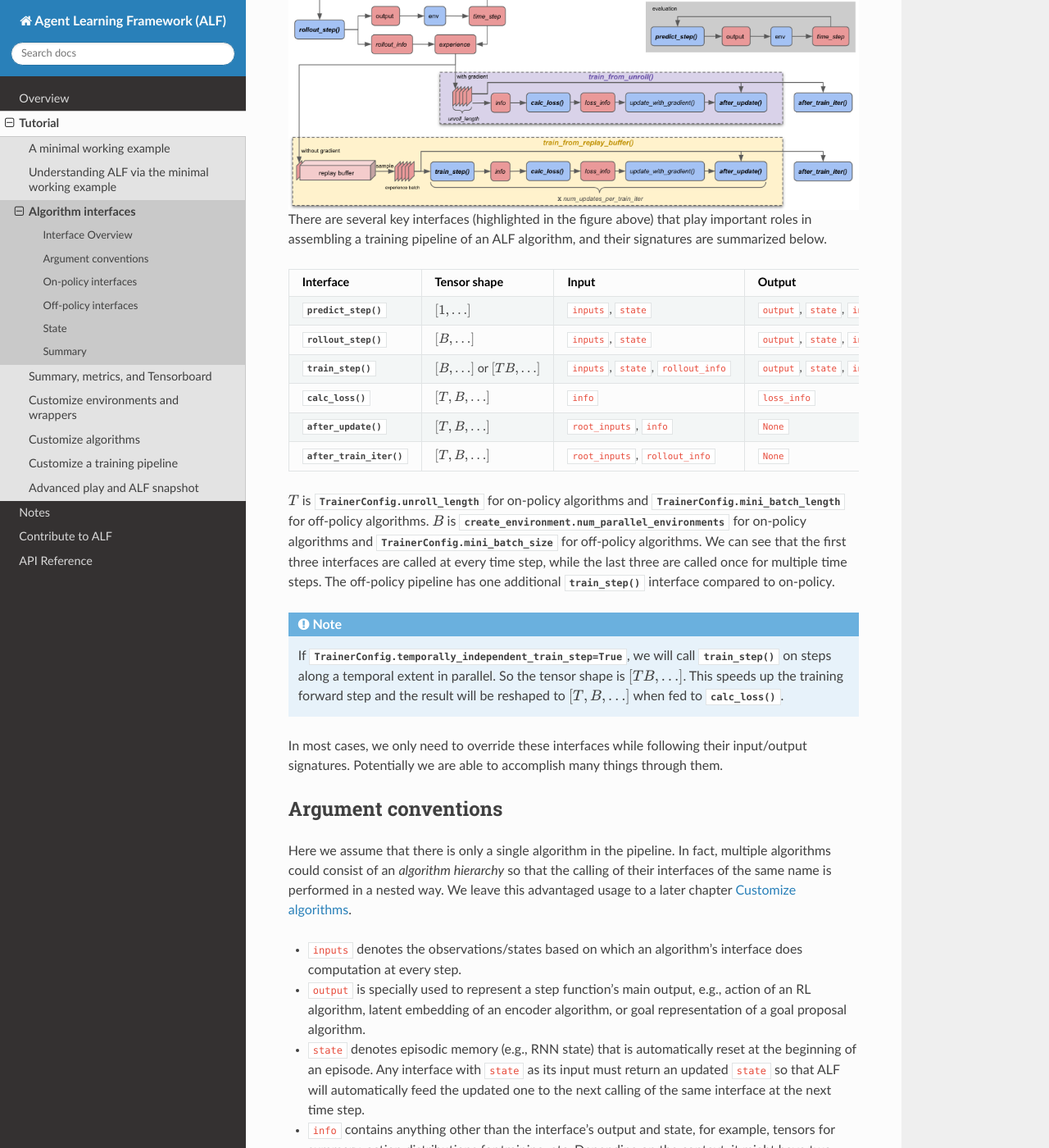
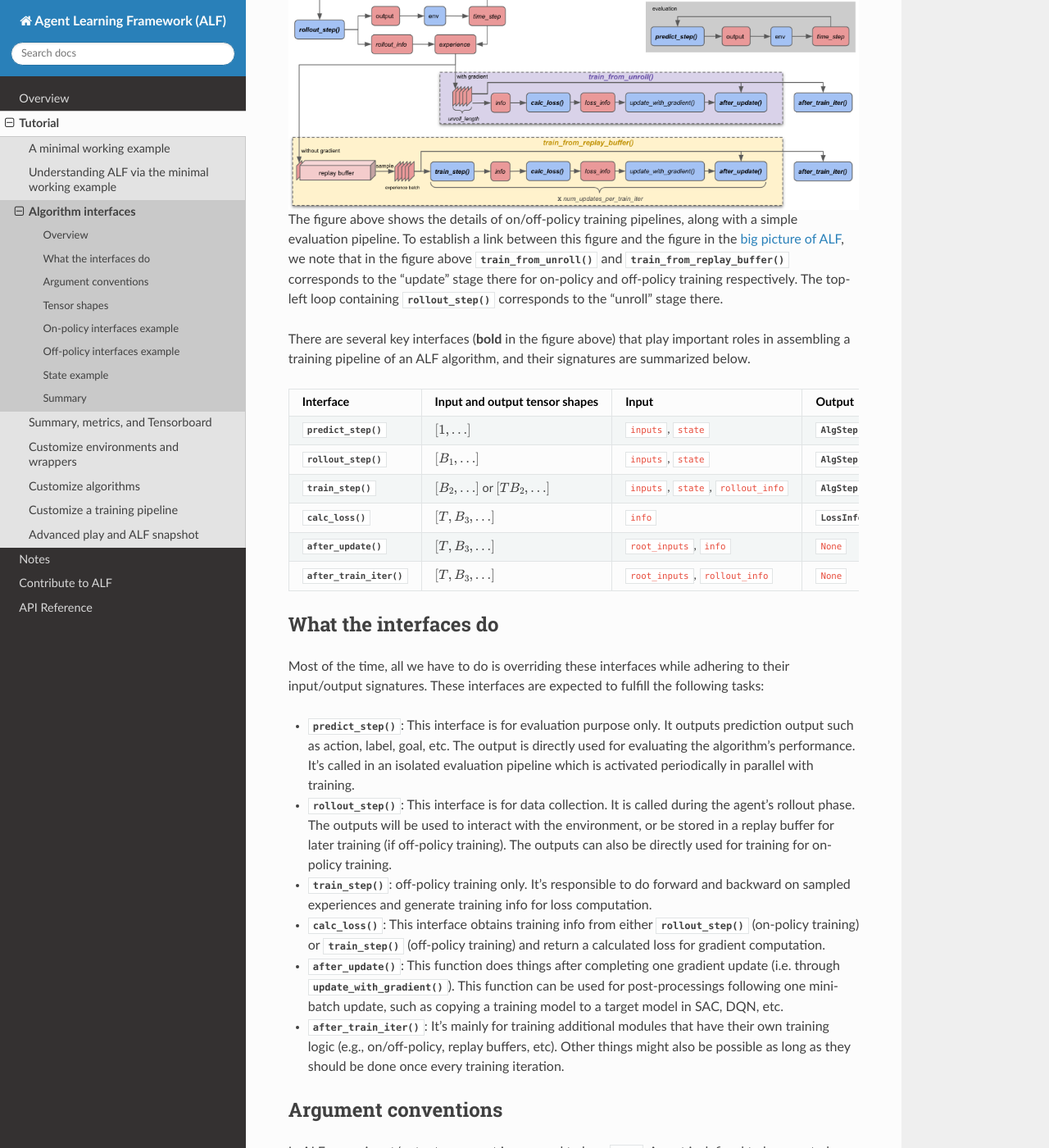
Before and after one commit to HorizonRobotics/alf, a Sphinx documentation site: the page built from docs/tutorial/algorithm_interfaces.rst, in a window 1280 px wide and 1400 px high, scrolled down 365 px. Shown: the whole window at 82% size. Built offline with Sphinx 7.4.7 and the Read the Docs theme 2.0.0, drawn with Linux system fonts in a browser that asks for light colours; pages that are not in the unit, such as notebooks, are missing from menus; some of the changed text lies outside the part shown.

Commit message:
address comments

```diff
--- a/docs/tutorial.rst
+++ b/docs/tutorial.rst
@@ -35,9 +35,9 @@
    of critical details and tricks that help an algorithm's training.* For example,
 
    * Careful handling of environment step types and their discounts,
-   * Temporally independent training of a rollout trajectory if no episodic memory
+   * Temporally independent training of a rollout trajectory if no working memory
      is used,
-   * A convenient episodic memory infrastructure for easily implementing
+   * A convenient working memory infrastructure for easily implementing
      models that are stateful,
    * Automatically applying various input data transformers during rollout
      and training,
--- a/docs/tutorial/algorithm_interfaces.rst
+++ b/docs/tutorial/algorithm_interfaces.rst
@@ -8,105 +8,209 @@
 for an illustration purpose. Then we introduce a simple off-policy training
 example and again explore its algorithm interfaces.
 
-Interface Overview
-------------------
+Overview
+--------
 
 .. image:: images/algorithm_interfaces.png
     :width: 800
     :align: center
     :alt: interaction between algorithm interfaces
 
+The figure above shows the details of on/off-policy training pipelines, along with
+a simple evaluation pipeline. To establish a link between this figure and
+the figure in the :ref:`big picture of ALF <chap2_big_picture>`, we note that in
+the figure above :meth:`~.AlgorithmInterface.train_from_unroll` and
+:meth:`~.AlgorithmInterface.train_from_replay_buffer` corresponds to the "update"
+stage there for on-policy and off-policy training respectively. The top-left
+loop containing :meth:`~.AlgorithmInterface.rollout_step` corresponds to the "unroll"
+stage there.
 
-There are several key interfaces (highlighted in the figure above) that play
+There are several key interfaces (**bold** in the figure above) that play
 important roles in assembling a training pipeline of an ALF algorithm, and their
 signatures are summarized below.
 
-======================================================  ===========================================  =======================================  =============================== ===============
-Interface                                               Tensor shape                                 Input                                    Output                          Which pipeline?
-======================================================  ===========================================  =======================================  =============================== ===============
-:meth:`~.AlgorithmInterface.predict_step`               :math:`[1,\ldots]`                           ``inputs``, ``state``                    ``output``, ``state``, ``info`` On/Off-policy
-:meth:`~.AlgorithmInterface.rollout_step`               :math:`[B,\ldots]`                           ``inputs``, ``state``                    ``output``, ``state``, ``info`` On/Off-policy
-:meth:`~.AlgorithmInterface.train_step`                 :math:`[B,\ldots]` or :math:`[TB,\ldots]`    ``inputs``, ``state``, ``rollout_info``  ``output``, ``state``, ``info`` Off-policy
-:meth:`~.AlgorithmInterface.calc_loss`                  :math:`[T,B,\ldots]`                         ``info``                                 ``loss_info``                   On/Off-policy
-:meth:`~.AlgorithmInterface.after_update`               :math:`[T,B,\ldots]`                         ``root_inputs``, ``info``                ``None``                        On/Off-policy
-:meth:`~.AlgorithmInterface.after_train_iter`           :math:`[T,B,\ldots]`                         ``root_inputs``, ``rollout_info``        ``None``                        On/Off-policy
-======================================================  ===========================================  =======================================  =============================== ===============
+======================================================  =============================================  =======================================  =============================== ===============
+Interface                                               Input and output tensor shapes                 Input                                    Output                          Which pipeline?
+======================================================  =============================================  =======================================  =============================== ===============
+:meth:`~.AlgorithmInterface.predict_step`               :math:`[1,\ldots]`                             ``inputs``, ``state``                    :class:`.AlgStep`               On/Off-policy
+:meth:`~.AlgorithmInterface.rollout_step`               :math:`[B_1,\ldots]`                           ``inputs``, ``state``                    :class:`.AlgStep`               On/Off-policy
+:meth:`~.AlgorithmInterface.train_step`                 :math:`[B_2,\ldots]` or :math:`[TB_2,\ldots]`  ``inputs``, ``state``, ``rollout_info``  :class:`.AlgStep`               Off-policy
+:meth:`~.AlgorithmInterface.calc_loss`                  :math:`[T,B_3,\ldots]`                         ``info``                                 :class:`.LossInfo`              On/Off-policy
+:meth:`~.AlgorithmInterface.after_update`               :math:`[T,B_3,\ldots]`                         ``root_inputs``, ``info``                ``None``                        On/Off-policy
+:meth:`~.AlgorithmInterface.after_train_iter`           :math:`[T,B_3,\ldots]`                         ``root_inputs``, ``rollout_info``        ``None``                        On/Off-policy
+======================================================  =============================================  =======================================  =============================== ===============
 
-:math:`T` is :attr:`.TrainerConfig.unroll_length` for on-policy algorithms and
-:attr:`.TrainerConfig.mini_batch_length` for off-policy algorithms. :math:`B` is
-:attr:`.create_environment.num_parallel_environments` for on-policy algorithms and
-:attr:`.TrainerConfig.mini_batch_size` for off-policy algorithms. We can see that
-the first three interfaces are called at every time step, while the last three
-are called once for multiple time steps. The off-policy pipeline has one
-additional :meth:`~.AlgorithmInterface.train_step` interface compared to on-policy.
+What the interfaces do
+----------------------
+
+Most of the time, all we have to do is overriding these interfaces while adhering
+to their input/output signatures. These interfaces are expected to fulfill the
+following tasks:
+
+- :meth:`~.AlgorithmInterface.predict_step`: This interface is for evaluation
+  purpose only. It outputs prediction output such as action, label, goal, etc.
+  The output is directly used for evaluating the algorithm's performance. It's
+  called in an isolated evaluation pipeline which is activated periodically in
+  parallel with training.
+- :meth:`~.AlgorithmInterface.rollout_step`: This interface is for data collection.
+  It is called during the agent's rollout phase. The outputs will be used to
+  interact with the environment, or be stored in a replay buffer for later training
+  (if off-policy training). The outputs can also be directly used for training for
+  on-policy training.
+- :meth:`~.AlgorithmInterface.train_step`: off-policy training only. It's responsible
+  to do forward and backward on sampled experiences and generate training info
+  for loss computation.
+- :meth:`~.AlgorithmInterface.calc_loss`: This interface obtains training info
+  from either :meth:`~.AlgorithmInterface.rollout_step` (on-policy training)
+  or :meth:`~.AlgorithmInterface.train_step` (off-policy training) and return a
+  calculated loss for gradient computation.
+- :meth:`~.AlgorithmInterface.after_update`: This function does things after
+  completing one gradient update (i.e. through :meth:`~.Algorithm.update_with_gradient`).
+  This function can be used for post-processings following one mini-batch update,
+  such as copying a training model to a target model in SAC, DQN, etc.
+- :meth:`~.AlgorithmInterface.after_train_iter`: It's mainly for training
+  additional modules that have their own training logic (e.g., on/off-policy,
+  replay buffers, etc). Other things might also be possible as long as they
+  should be done once every training iteration.
+
+Argument conventions
+--------------------
+
+In ALF, every input/output argument is assumed to be a :mod:`~.alf.nest.nest`.
+A nest is defined to be a nested Python container (list, tuple, dict) which is
+basically a tree with leaves as data. For example, the following are all nests.
+
+.. code-block:: python
+
+    [1, 2, 3, 4]
+
+    ('x', torch.zeros([2]))
+
+    dict(x=1, y=dict(a=1, b=[2, 3, 4]))
+
+    #from alf.data_structures import namedtuple
+    #MyNest = namedtuple('MyNest', ['a', 'b'])
+
+    MyNest(a=1, b=(1, 2))
+
+.. note::
+
+    A special case of a nest is a single leaf, for example, 3, "3",
+    ``np.zeros([2, 3])``, or ``torch.zeros([2, 3])``.
+
+* ``inputs`` denotes the observations/states based on which
+  an algorithm's interface does computation at every step. Usually,
+  :meth:`~.AlgorithmInterface.predict_step`, :meth:`~.AlgorithmInterface.rollout_step`,
+  and :meth:`~.AlgorithmInterface.train_step` all have :class:`.TimeStep` as the
+  type of ``inputs`` for an RL algorithm. But ``inputs`` can be an
+  arbitrary nest for other (e.g., SL, SSL) algorithms.
+
+* :meth:`~.AlgorithmInterface.predict_step`,
+  :meth:`~.AlgorithmInterface.rollout_step`, and :meth:`~.AlgorithmInterface.train_step`
+  all return a nest called :class:`.AlgStep`, which contains three (optional) fields:
+
+  .. code-block:: python
+
+    AlgStep = namedtuple('AlgStep', ['output', 'state', 'info'], default_value=())
+
+  Each field itself is a nest.
+
+    * ``output`` is specially used to represent a step function's main output, e.g.,
+      action of an RL algorithm, latent embedding of an encoder algorithm, or goal
+      representation of a goal proposal algorithm.
+
+    * ``state`` denotes working memory (e.g., RNN state) that is automatically reset
+      at the beginning of an episode. Any interface with ``state`` as its input must
+      return an updated ``state`` so that ALF will automatically feed the updated
+      one to the next calling of the same interface at the next time step.
+
+    * ``info`` contains anything other than the interface's output and state, for
+      example, tensors for summary, action distributions for training, etc. Depending
+      on the context, it might have two alias names: ``train_info`` and ``rollout_info``.
+      ``train_info`` usually appears in the context where ``info`` is used for computing losses
+      and gradients. ``train_info`` is output by either an on-policy algorithm's
+      :meth:`~.AlgorithmInterface.rollout_step` or an off-policy algorithm's
+      :meth:`~.AlgorithmInterface.train_step`. ``rollout_info`` exists in the
+      context of off-policy training, where the ``info`` of :meth:`~.AlgorithmInterface.rollout_step`
+      is used for reference (e.g., it contains rollout action distributions for computing the
+      probability ratio in PPO). ``info`` will be passed down to :meth:`~.AlgorithmInterface.calc_loss`,
+      :meth:`~.AlgorithmInterface.after_update`, and :meth:`~.AlgorithmInterface.after_train_iter`
+      on the pipeline.
+
+* :meth:`~.AlgorithmInterface.calc_loss` returns a :class:`.LossInfo` instance
+  that can be correctly processed by :meth:`~.Algorithm.update_with_gradient`,
+  in which the losses in :class:`.LossInfo` are combined and gradients are
+  computed for an optimizer step.
+
+
+Tensor shapes
+-------------
+
+It's useful to always remind yourself of that ALF's interfaces process **batched**
+tensors, which means most of the time you can think of the same computations happen
+independently and identically to each entry of sub-tensor along the batch dimension.
+(There are of course exceptions to this mental model, for example, `BatchNorm <https://en.wikipedia.org/wiki/Batch_normalization>`_.)
+
+In the table, :math:`T` denotes the temporal extent (time window length) these
+interfaces are called during one training iteration. Note :math:`T` is
+:attr:`.TrainerConfig.unroll_length` for on-policy algorithms but
+:attr:`.TrainerConfig.mini_batch_length` for off-policy algorithms (because a trajectory
+of a certain length is sampled from the replay buffer, and this length could be
+different from :attr:`.TrainerConfig.unroll_length`). Accordingly, we can see
+that the first three interfaces (``predict_step()``, ``rollout_step()``,
+``train_step()``) are called on a *per-step* basis (
+:math:`t,t+1,\ldots,t+T-1` one by one), while the last three are called once over
+*multiple* time steps (:math:`[t,t+T-1]` at one time). :math:`B_1` is
+always :attr:`.create_environment.num_parallel_environments`.
+:math:`B_2` is :attr:`.TrainerConfig.mini_batch_size` for off-policy algorithms.
+:math:`B_3=B_1` for on-policy algorithms and :math:`B_3=B_2` for off-policy
+algorithms. The tensor batch size of :meth:`~.AlgorithmInterface.predict_step` is
+always :math:`1` because we use only one environment for evaluation.
 
 .. note::
 
     If :attr:`.TrainerConfig.temporally_independent_train_step=True`, we will call
     :meth:`~.AlgorithmInterface.train_step` on steps along a temporal extent in
-    parallel. So the tensor shape is :math:`[TB,\ldots]`. This speeds up the
+    parallel. So the tensor shape is :math:`[TB_2,\ldots]`. This speeds up the
     training forward step and the result will be reshaped to
-    :math:`[T,B,\ldots]` when fed to :meth:`~.AlgorithmInterface.calc_loss`.
+    :math:`[T,B_2,\ldots]` when fed to :meth:`~.AlgorithmInterface.calc_loss`.
 
-In most cases, we only need to override these interfaces while following their
-input/output signatures. Potentially we are able to accomplish many things through
-them.
-
-Argument conventions
---------------------
-
-Here we assume that there is only a single algorithm in the pipeline. In fact, multiple
-algorithms could consist of an *algorithm hierarchy* so that the calling of
-their interfaces of the same name is performed in a nested way. We leave this
-advantaged usage to a later chapter :doc:`./customize_algorithms`.
-
-* ``inputs`` denotes the observations/states based on which
-  an algorithm's interface does computation at every step.
-* ``output`` is specially used to represent a step function's main output, e.g.,
-  action of an RL algorithm, latent embedding of an encoder algorithm, or goal
-  representation of a goal proposal algorithm.
-* ``state`` denotes episodic memory (e.g., RNN state) that is automatically reset
-  at the beginning of an episode. Any interface with ``state`` as its input must
-  return an updated ``state`` so that ALF will automatically feed the updated
-  one to the next calling of the same interface at the next time step.
-* ``info`` contains anything other than the interface's output and state, for
-  example, tensors for summary, action distributions for training, etc. Depending
-  on the context, it might have two alias names: ``train_info`` and ``rollout_info``.
-  ``train_info`` usually appears in the context where ``info`` is used for computing losses
-  and gradients. ``train_info`` is output by either an on-policy algorithm's
-  :meth:`~.AlgorithmInterface.rollout_step` or an off-policy algorithm's
-  :meth:`~.AlgorithmInterface.train_step`. ``rollout_info`` exists in the
-  context of off-policy training, where the ``info`` of :meth:`~.AlgorithmInterface.rollout_step`
-  is used for reference (e.g., it contains rollout action distributions for computing the
-  probability ratio in PPO).
-* ``loss_info`` should be an instance of :class:`~.data_structures.LossInfo`
-  that can be correctly processed by :meth:`~.Algorithm.update_with_gradient`.
 
 It might be a little difficult to digest all these pieces of information at one time
 for a new user. Don't worry! In the following we will revisit them one by one with
 examples.
 
-On-policy interfaces
---------------------
+On-policy interfaces example
+----------------------------
 
 We modify the minimal working example by introducing a new actor-critic algorithm
 that wraps :class:`ActorCriticAlgorithm` and does an additional trivial job of
-inspecting tensor shapes. First we define a new data structure
+inspecting tensor shapes. The idea is that in order to understand how the
+interfaces interact with each other and what their input/output shapes are like,
+we create a new zero tensor of the same shape with inputs/outputs in :meth:`~.AlgorithmInterface.rollout_step`,
+and then pass that zero tensor down to other interfaces (:meth:`~.AlgorithmInterface.calc_loss`,
+:meth:`~.AlgorithmInterface.after_update`, :meth:`~.AlgorithmInterface.after_train_iter`)
+via :attr:`~.AlgStep.info`. We create new tensors instead of directly inspecting
+existing inputs/outputs to additionally show how a user can do customized things
+and propagate the results.
+
+To pass around the newly created zero tensor in different places, we define
+a new data structure
 
 .. code-block:: python
 
     MyACInfo = namedtuple("MyACInfo", ["ac", "zeros"])
 
-with the field ``ac`` storing the :class:`.ActorCriticAlgorithm` info and ``zeros``
-storing a zero tensor that we're going to create during rollout. Then we derive
-from :class:`.ActorCriticAlgorithm` for our new algorithm class and override its
-:meth:`~.ActorCriticAlgorithm.rollout_step`:
+with the field ``ac`` storing the parent :class:`.ActorCriticAlgorithm`'s info and
+``zeros`` storing a zero tensor that we're going to create during rollout. Then
+we derive from :class:`.ActorCriticAlgorithm` for our new algorithm class and override
+its :meth:`~.ActorCriticAlgorithm.rollout_step`:
 
 .. code-block:: python
 
   class MyACAlgorithm(ActorCriticAlgorithm):
     def rollout_step(self, inputs, state):
-        alg_step = super(MyACAlgorithm, self).rollout_step(inputs, state)
+        alg_step = super().rollout_step(inputs, state)
         action = alg_step.output
         zeros = torch.zeros_like(action)
         print("rollout_step: ", zeros.shape)
@@ -114,9 +218,17 @@
             info=MyACInfo(ac=alg_step.info, zeros=zeros))
         return alg_step
 
+.. note::
+
+  Because the I/O signatures of an interface are fixed, we can't assuming
+  receiving or returning an arbitrary list of arguments. For example, simply
+  returning the zero tensor along ``alg_step`` will break the pipeline. So we
+  need pack it into our own ``info`` structure.
+
 In the new rollout step, we first call the parent's ``rollout_step()``, obtain
-its output action, and create a zero tensor with the same shape. After inspecting
-the tensor shape, we put it in the field ``info.zeros``.
+its output :class:`.AlgStep` (let the parent finish what it's supposed to do),
+and create a zero tensor with the same shape. After printing out the tensor
+shape, we put it in the field ``info.zeros``.
 
 According to the diagram above, multiple (:attr:`.TrainerConfig.unroll_length`)
 instances of ``alg_step`` will be accumulated and input to :meth:`~.AlgorithmInterface.calc_loss`.
@@ -175,8 +286,8 @@
 expectation.
 
 
-Off-policy interfaces
----------------------
+Off-policy interfaces example
+-----------------------------
 
 As another example, we override :class:`~.sac_algorithm.SacAlgorithm` for the same
 experimentation. First we set up some basic training configurations:
@@ -302,10 +412,10 @@
 dependency in the sampled trajectory so the forward can be done once to speed up
 inference.
 
-State
------
+State example
+-------------
 
-Let's move on to another simple example showing how episodic memory can be conveniently
+Let's move on to another simple example showing how working memory can be conveniently
 maintained in :meth:`~.AlgorithmInterface.rollout_step` and
 :meth:`~.AlgorithmInterface.train_step`. We first define the training setting:
 
@@ -451,7 +561,7 @@
 
 You will find that when a new episode begins (``inputs.is_first()==True``),
 then the state will be automatically reset to zero. So in ALF the user doesn't
-need to worry about when to re-initialize episodic memory.
+need to worry about when to re-initialize working memory.
 
 Summary
 -------
@@ -461,4 +571,4 @@
 logic of ALF's pipeline and write his/her own simple algorithms. We also talked
 about how on-policy and off-policy algorithms differ regarding the roles of
 :meth:`~.AlgorithmInterface.rollout_step` and :meth:`~.AlgorithmInterface.train_step`,
-and how to correctly manipulate episodic memory (state) in ALF.
+and how to correctly manipulate working memory (state) in ALF.
--- a/docs/tutorial/understanding_ALF_via_the_minimal_working_example.rst
+++ b/docs/tutorial/understanding_ALF_via_the_minimal_working_example.rst
@@ -436,6 +436,6 @@
 different components which can be customized by a conf file. Moreover, ALF
 provides various arms for doing RL research.
 
-It might still not be unclear to a user what roles an algorithm plays in the training
+It might still be unclear to a user what roles an algorithm plays in the training
 pipelines. In the next chapter :doc:`./algorithm_interfaces`, we will explain
 the most important common algorithm interfaces to fill in the gap.
```
Also changed, not shown: other parts of docs/tutorial/algorithm_interfaces.rst (+11 -13 lines), 2 other files.
